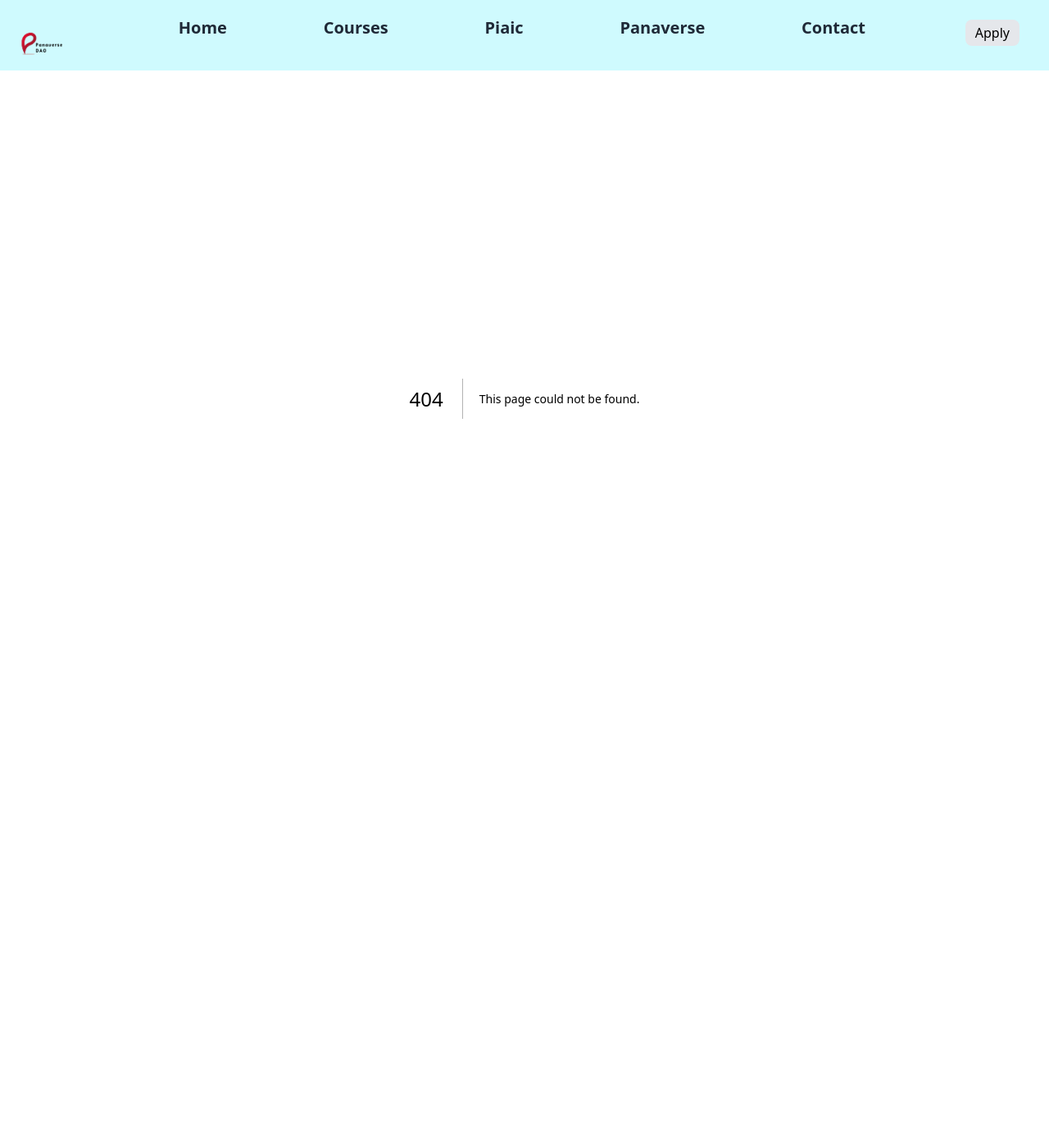
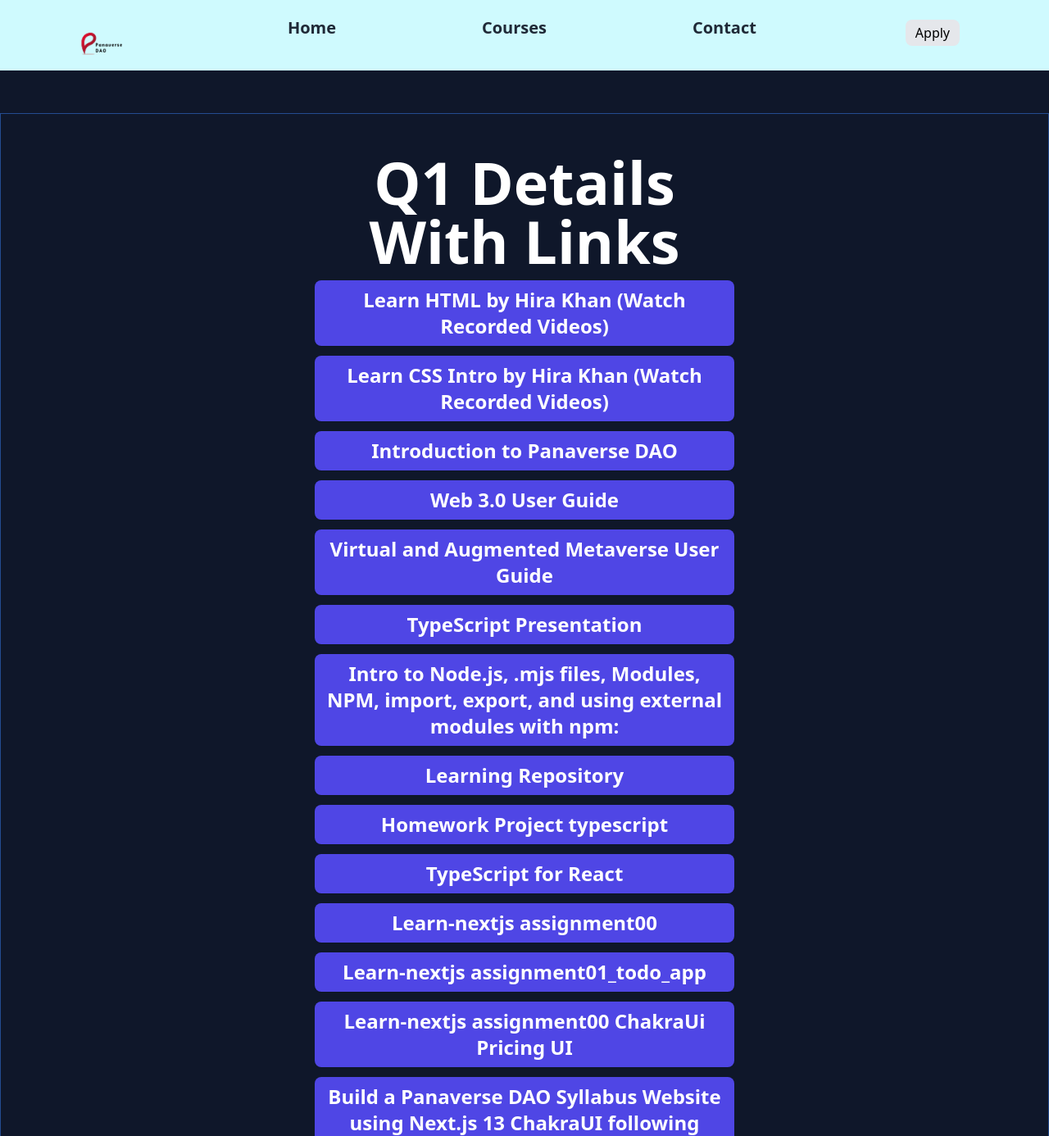
Before and after one commit to shoaibattari/Panaverse-tailwind, a Next.js app: page /Q1Detail in a window 1280 px wide. Before the commit this address had no page. Shown: the top 1386 px of the page at 82% size. Before the commit the page ends 886 px from the top, so only its background shows below. Built offline with nearby package versions, Linux system fonts and the light colour scheme.

Commit message:
quarter details add bottom button

```diff
--- /dev/null
+++ b/app/(CourseDetails)/Q1Database.tsx
@@ -0,0 +1,97 @@
+export const Q1Detail = [
+  {
+    id: 1,
+    mainH: "Q1 Details With Links",
+    Heading: "Learn HTML by Hira Khan (Watch Recorded Videos)",
+    Link: "https://www.youtube.com/playlist?list=PLKvqnz8z1zWQ3BALy86tIXICkG874wAc6",
+  },
+  {
+    id: 2,
+    Heading: "Learn CSS Intro by Hira Khan (Watch Recorded Videos)",
+    Link: "https://www.youtube.com/playlist?list=PLKvqnz8z1zWQSWIen_zUSEBmtqzPLuRob",
+  },
+  {
+    id: 3,
+    Heading: "Introduction to Panaverse DAO",
+    Link: "https://docs.google.com/presentation/d/12C1s4UBTlR9nZNEkRE6aAuGeRA3s92jx-8nJKo9jdH4/edit?usp=sharing",
+  },
+  {
+    id: 4,
+    Heading: "Web 3.0 User Guide",
+    Link: "https://docs.google.com/presentation/d/1FSbr9aJwO0-fmZHqWy_eHO2N_jwJLmQCy4cG8rd4ctw/edit?usp=sharing",
+  },
+  {
+    id: 5,
+    Heading: "Virtual and Augmented  Metaverse User Guide",
+    Link: "https://docs.google.com/presentation/d/1-7Kb3laJjJ68mOTF9v0fHImk5vTol0CeE43Sg8hoUXQ/edit?usp=sharing",
+  },
+  {
+    id: 6,
+    Heading: "TypeScript Presentation",
+    Link: "https://www.youtube.com/playlist?list=PLKvqnz8z1zWQ3BALy86tIXICkG874wAc6",
+  },
+  {
+    id: 7,
+    Heading:
+      "Intro to Node.js, .mjs files, Modules, NPM, import, export, and using external modules with npm:",
+    Link: "https://docs.google.com/presentation/d/1eOLJTN0FyVAw6lMUvA_XYLORKnudWXyzXsB6sg5oPIs/edit?usp=sharing",
+  },
+  {
+    id: 8,
+    Heading: "Learning Repository",
+    Link: "https://github.com/panaverse/learn-typescript",
+  },
+  {
+    id: 9,
+    Heading: "Homework Project typescript",
+    Link: "https://github.com/panaverse/typescript-node-projects",
+  },
+  {
+    id: 10,
+    Heading: "TypeScript for React",
+    Link: "https://profy.dev/article/react-typescript",
+  },
+  {
+    id: 11,
+    Heading: "Learn-nextjs assignment00",
+    Link: "https://github.com/panaverse/learn-nextjs/tree/main/assignment00_cloud_to_edge",
+  },
+  {
+    id: 12,
+    Heading: "Learn-nextjs assignment01_todo_app",
+    Link: "https://github.com/panaverse/learn-nextjs/tree/main/assignment01_todo_app",
+  },
+  {
+    id: 13,
+    Heading: "Learn-nextjs assignment00 ChakraUi Pricing UI",
+    Link: "https://github.com/panaverse/styling-nextjs-projects/tree/main/project00_pricing_ui",
+  },
+  {
+    id: 14,
+    Heading:
+      " Build a Panaverse DAO Syllabus Website using Next.js 13 ChakraUI following document:",
+    Link: "https://docs.google.com/document/d/13Z4tMKQmZpMEsOc1Y_qAXbOstRolGIFupHxQFgAFl98/edit?usp=sharing",
+  },
+  {
+    id: 15,
+    Heading:
+      " Build a Panaverse DAO Syllabus Website using Next.js 13 Tailwind Css following document:",
+    Link: "https://docs.google.com/document/d/13Z4tMKQmZpMEsOc1Y_qAXbOstRolGIFupHxQFgAFl98/edit?usp=sharing",
+  },
+];
+
+export const Q1link = [
+  {
+    id: 1,
+    btntext: "home",
+    btnlink: "/",
+  },
+  {
+    id: 2,
+    btntext: "Q2",
+    btnlink: "/Q2Detail",
+  },
+  { id: 3,
+    btntext: "All Courses",
+    btnlink: "/Courses" },
+];
--- /dev/null
+++ b/app/(CourseDetails)/Q1Detail/page.tsx
@@ -0,0 +1,32 @@
+import React from "react";
+import { Q1Detail, Q1link } from "../Q1Database";
+import Link from "next/link";
+import Button from "@/app/components/Button";
+
+function Q1Details() {
+  return (
+    <div className="bg-slate-900 h-fit py-5 sm:py-10 ">
+      <div className="mx-auto  px-6 lg:px-96 py-10 text-center ring-1 ring-inset ring-gray-900/8 duration-700  hover:scale-105  translate-y-3 -skew-x-5">
+        <dl>
+          {Q1Detail.map((ele) => (
+            <div key={ele.id}>
+              <p className="mt-2 text-2xl font-bold  text-white sm:text-7xl">
+                {ele.mainH}
+              </p>
+              <dt className="mt-3  rounded-lg bg-indigo-600 px-3 py-2 text-center text-sm lg:text-2xl font-semibold text-white shadow-sm hover:bg-indigo-500">
+                <Link href={"ele.Link"}> {ele.Heading}</Link>
+              </dt>
+            </div>
+          ))}
+        </dl>
+        <div className="flex justify-around mt-5">
+          {Q1link.map((ele) => (
+            <Button text={ele.btntext} link={ele.btnlink} />
+          ))}
+        </div>
+      </div>
+    </div>
+  );
+}
+
+export default Q1Details;
--- a/app/Courses/page.tsx
+++ b/app/Courses/page.tsx
@@ -21,7 +21,7 @@
               {cards.map((ele) => (
                 <div
                   key={ele.id}
-                  className=" rounded-lg mt-5 px-3 bg-gray-50 py-10 text-center ring-1 ring-inset ring-gray-900/5 duration-700 hover:cursor-pointer hover:scale-75  translate-y-3 -skew-x-3	"
+                  className=" rounded-lg mt-5 px-3 bg-gray-200 py-10 text-center ring-1 ring-inset ring-gray-900/5 duration-700 hover:scale-110  translate-y-3 -skew-x-3	"
                 >
                   <dt className="font-bold text-3xl py-4 text-indigo-600">
                     {ele.heading1}
--- a/app/components/Button.tsx
+++ b/app/components/Button.tsx
@@ -3,7 +3,7 @@
 
 const Button: FC<{ text: string; link: string }> = ({ text, link }) => {
   return (
-    <button className="mx-1 my-1  px-3 py-1  rounded-lg bg-gray-200 hover:text-gray-100 hover:bg-gray-500 hover:scale-150 hover: duration-500 ">
+    <button className="mx-1 my-1  px-3 py-1  rounded-lg bg-gray-200 hover:text-gray-100 hover:cursor-pointer  hover:bg-gray-500 hover:scale-150 hover: duration-500 ">
       <Link href={link}>{text}</Link>
     </button>
   );
--- a/app/components/Navbar.tsx
+++ b/app/components/Navbar.tsx
@@ -10,15 +10,14 @@
 export const NAV = [
   { id: 1, name: "Home", link: "/" },
   { id: 2, name: "Courses", link: "/Courses" },
-  { id: 3, name: "Piaic", link: "https://portal.piaic.org" },
-  { id: 4, name: "Panaverse", link: "https://www.panaverse.co" },
+  // { id: 3, name: "Piaic", link: "https://portal.piaic.org" },
+  // { id: 4, name: "Panaverse", link: "https://www.panaverse.co" },
   { id: 5, name: "Contact", link: "https://github.com/shoaibattari" },
 ];
-// let [open,setOpen]=useState(false);
 
 function Navbar() {
   return (
-    <div className="flex justify-between md:justify-between pt-5 bg-cyan-100">
+    <div className="flex justify-around md:justify-around pt-5 bg-cyan-100">
            <div className="duration-500 hover:-translate-y-3.5">
         <Link href="/">
           <Image src={logo} width={100} height={40} alt="Logo" />
```
